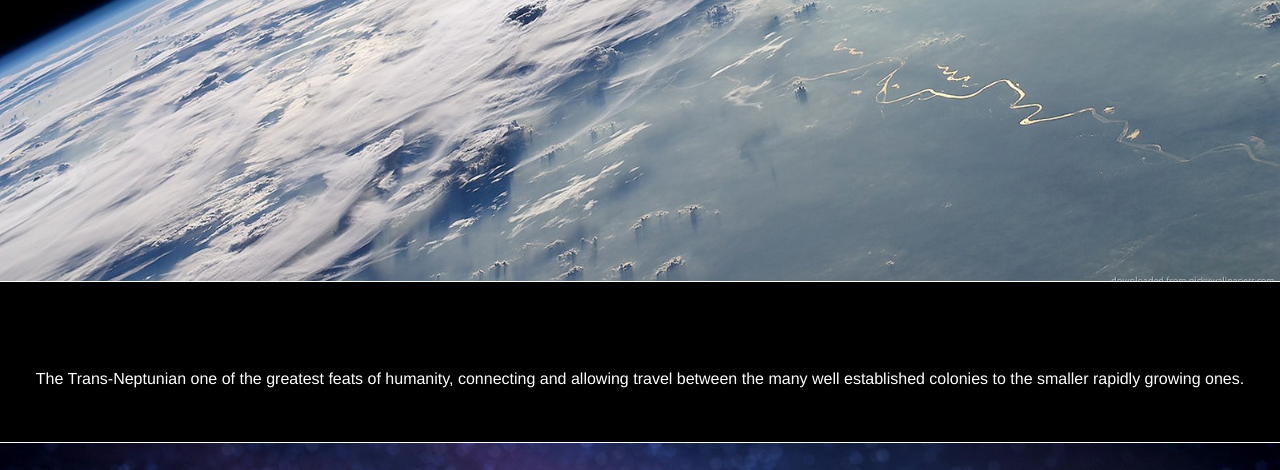
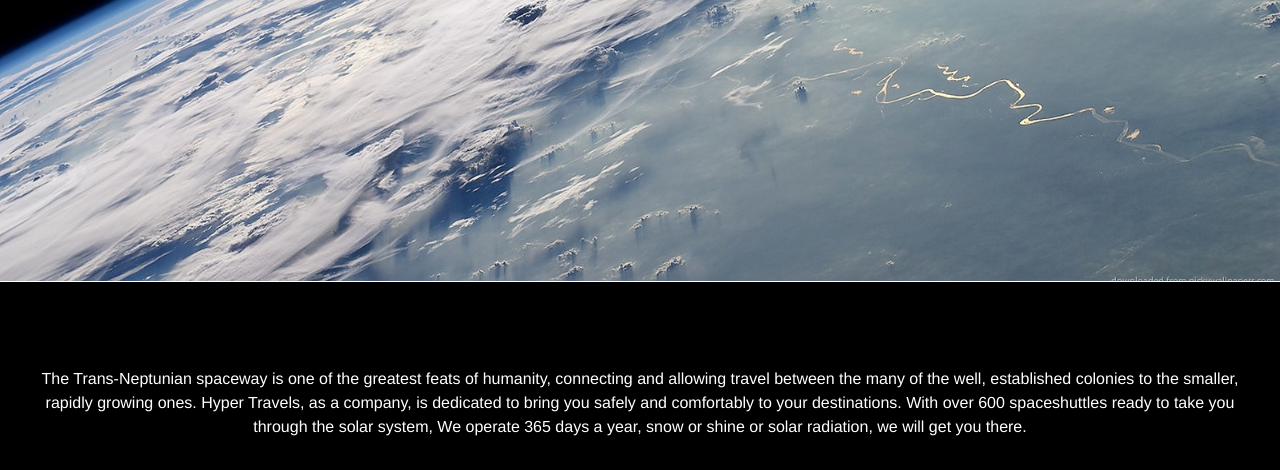
Before and after one commit to Dioceus/Space-Apps-2019-, a website: page home.html in a window 1280 px wide. Shown: the part 482-952 px from the top of the page. Drawn offline with nearby package versions, Linux system fonts and the light colour scheme.

Commit message:
Update home.html

```diff
--- a/home.html
+++ b/home.html
@@ -5,7 +5,7 @@
         <link rel="stylesheet" href="https://maxcdn.bootstrapcdn.com/bootstrap/4.0.0-beta.2/css/bootstrap.min.css" integrity="sha384-PsH8R72JQ3SOdhVi3uxftmaW6Vc51MKb0q5P2rRUpPvrszuE4W1povHYgTpBfshb" crossorigin="anonymous">
 		<link rel="main stylesheet" href="Main%20CSS.css">
 		<link rel="stylesheet" href="https://cdnjs.cloudflare.com/ajax/libs/font-awesome/4.7.0/css/font-awesome.min.css">
-        <title>SPACE TRIVAGO</title>
+        <title>Hyper Travels</title>
 		 	<div class="nav">
 				<span>&#9776;</span>
 		 	</div>
@@ -33,7 +33,7 @@
 
 		<button id="back-to-top-btn"><i class="	fa fa-chevron-up"></i></button>
         <div class="content">
-            <p>The Trans-Neptunian one of the greatest feats of humanity, connecting and allowing travel between the many well established colonies to the smaller rapidly growing ones.
+            <p>The Trans-Neptunian spaceway is one of the greatest feats of humanity, connecting and allowing travel between the many of the well, established colonies to the smaller, rapidly growing ones. Hyper Travels, as a company, is dedicated to bring you safely and comfortably to your destinations. With over 600 spaceshuttles ready to take you through the solar system, We operate 365 days a year, snow or shine or solar radiation, we will get you there.
             </p>
         </div>
 	<div class="bg2"></div>
```
